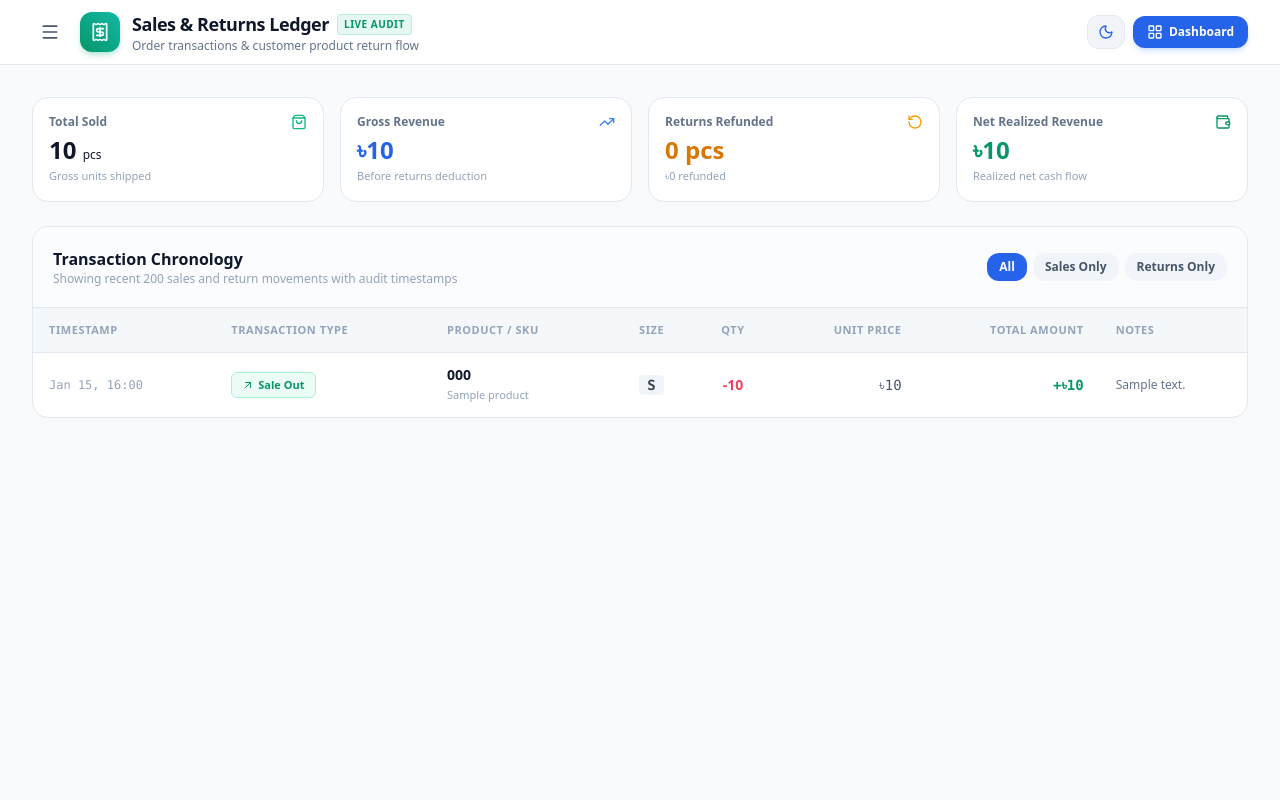
After one commit to Samiul1902/mowria_fashion_inventory, a Django app: page /sales-tracker/ in a window 1280 px wide. The commit adds this page. Run offline with Django 5.2, Linux system fonts and the light colour scheme; a user stored in the database is signed in; tables that the repository leaves empty hold one stand-in row (values such as "Sample post"); some libraries are stand-ins or nearby versions.

Commit message:
Declutter dashboard by moving Sales Tracker and Customer Returns ledger to dedicated page with global sidebar navigation

```diff
--- /dev/null
+++ b/inventory/templates/inventory/sales_tracker.html
@@ -0,0 +1,328 @@
+{% load static %}
+<!DOCTYPE html>
+<html lang="en" :class="{ 'dark': darkMode }">
+<head>
+    <meta charset="UTF-8">
+    <meta name="viewport" content="width=device-width, initial-scale=1.0, maximum-scale=1.0, user-scalable=no">
+    <title>Sales Tracker & Returns Ledger - Mowria Fashion (MFB)</title>
+    <!-- Tailwind CSS CDN -->
+    <script src="https://cdn.tailwindcss.com"></script>
+    <script>
+        tailwind.config = {
+            darkMode: 'class',
+            theme: {
+                extend: {
+                    colors: {
+                        brand: {
+                            50: '#eff6ff',
+                            100: '#dbeafe',
+                            200: '#bfdbfe',
+                            300: '#93c5fd',
+                            400: '#60a5fa',
+                            500: '#3b82f6',
+                            600: '#2563eb',
+                            700: '#1d4ed8',
+                            800: '#1e40af',
+                            900: '#1e3a8a',
+                            950: '#0f172a',
+                        }
+                    }
+                }
+            }
+        }
+    </script>
+    <!-- Lucide Icons CDN -->
+    <script src="https://unpkg.com/lucide@latest"></script>
+    <!-- Alpine.js CDN -->
+    <script defer src="https://unpkg.com/alpinejs@3.x.x/dist/cdn.min.js"></script>
+    <!-- External Stylesheet -->
+    <link rel="stylesheet" href="{% static 'css/main.css' %}">
+</head>
+<body class="bg-slate-50 text-slate-800 dark:bg-slate-950 dark:text-slate-100 min-h-screen font-sans antialiased selection:bg-blue-600 selection:text-white transition-colors duration-200"
+      x-data="{
+          darkMode: localStorage.getItem('mfb_theme') === 'dark',
+          showMobileSidebar: false,
+          toggleTheme() {
+              this.darkMode = !this.darkMode;
+              localStorage.setItem('mfb_theme', this.darkMode ? 'dark' : 'light');
+              if (this.darkMode) {
+                  document.documentElement.classList.add('dark');
+              } else {
+                  document.documentElement.classList.remove('dark');
+              }
+          },
+          init() {
+              if (this.darkMode) {
+                  document.documentElement.classList.add('dark');
+              }
+              this.$nextTick(() => {
+                  lucide.createIcons();
+              });
+          }
+      }">
+
+    <!-- Top Navigation Bar -->
+    <header class="sticky top-0 z-40 bg-white/90 dark:bg-slate-900/90 backdrop-blur-md border-b border-slate-200 dark:border-slate-800/80 shadow-xs">
+        <div class="max-w-7xl mx-auto px-3 sm:px-6 lg:px-8 h-16 flex items-center justify-between gap-2 sm:gap-4">
+
+            <div class="flex items-center space-x-2 sm:space-x-3">
+                <!-- Mobile Drawer Toggle -->
+                <button @click="showMobileSidebar = true" class="p-2 rounded-xl text-slate-600 dark:text-slate-300 hover:bg-slate-100 dark:hover:bg-slate-800 transition" title="Open Navigation Drawer">
+                    <i data-lucide="menu" class="w-5 h-5"></i>
+                </button>
+
+                <div class="w-9 h-9 sm:w-10 sm:h-10 rounded-xl bg-gradient-to-tr from-emerald-600 to-teal-500 flex items-center justify-center shadow-md shadow-emerald-500/25 shrink-0">
+                    <i data-lucide="receipt" class="w-5 h-5 text-white"></i>
+                </div>
+                <div>
+                    <div class="flex items-center gap-1.5 sm:gap-2">
+                        <h1 class="text-base sm:text-lg font-bold tracking-tight text-slate-900 dark:text-white">Sales & Returns Ledger</h1>
+                        <span class="text-[10px] uppercase font-bold tracking-wider px-1.5 py-0.5 rounded bg-emerald-500/10 text-emerald-600 dark:text-emerald-400 border border-emerald-500/20">Live Audit</span>
+                    </div>
+                    <p class="hidden sm:block text-xs text-slate-500 dark:text-slate-400">Order transactions & customer product return flow</p>
+                </div>
+            </div>
+
+            <!-- Header Action Controls -->
+            <div class="flex items-center space-x-2">
+                <!-- Theme Toggle -->
+                <button @click="toggleTheme()"
+                        class="p-2 sm:px-2.5 sm:py-2 rounded-xl bg-slate-100 dark:bg-slate-800 text-slate-600 dark:text-slate-300 hover:text-blue-600 dark:hover:text-blue-400 border border-slate-200 dark:border-slate-700/80 transition flex items-center justify-center gap-1.5 shadow-xs"
+                        :title="darkMode ? 'Switch to Light Mode' : 'Switch to Dark Mode'">
+                    <span x-show="darkMode" class="flex items-center">
+                        <i data-lucide="sun" class="w-4 h-4 text-amber-400"></i>
+                    </span>
+                    <span x-show="!darkMode" class="flex items-center">
+                        <i data-lucide="moon" class="w-4 h-4 text-blue-600"></i>
+                    </span>
+                </button>
+
+                <!-- Back to Catalog Dashboard -->
+                <a href="{% url 'dashboard' %}" class="px-3.5 py-2 rounded-xl bg-blue-600 hover:bg-blue-500 text-white text-xs font-bold shadow-md shadow-blue-500/20 transition flex items-center gap-1.5">
+                    <i data-lucide="layout-grid" class="w-4 h-4"></i>
+                    <span>Dashboard</span>
+                </a>
+            </div>
+        </div>
+    </header>
+
+    <main class="max-w-7xl mx-auto px-3 sm:px-6 lg:px-8 pt-5 pb-24 sm:py-8 space-y-6">
+
+        <!-- KPI Metrics Grid -->
+        <div class="grid grid-cols-2 sm:grid-cols-4 gap-3 sm:gap-4">
+            <!-- 1. Total Units Sold -->
+            <div class="bg-white dark:bg-slate-900 border border-slate-200 dark:border-slate-800 rounded-2xl p-4 shadow-xs">
+                <div class="flex items-center justify-between text-slate-500 dark:text-slate-400 mb-1">
+                    <span class="text-xs font-semibold">Total Sold</span>
+                    <i data-lucide="shopping-bag" class="w-4 h-4 text-emerald-500"></i>
+                </div>
+                <div class="text-xl sm:text-2xl font-bold text-slate-900 dark:text-white">{{ total_units_sold }} <span class="text-xs font-normal">pcs</span></div>
+                <div class="text-[11px] text-slate-400 mt-0.5">Gross units shipped</div>
+            </div>
+
+            <!-- 2. Gross Revenue -->
+            <div class="bg-white dark:bg-slate-900 border border-slate-200 dark:border-slate-800 rounded-2xl p-4 shadow-xs">
+                <div class="flex items-center justify-between text-slate-500 dark:text-slate-400 mb-1">
+                    <span class="text-xs font-semibold">Gross Revenue</span>
+                    <i data-lucide="trending-up" class="w-4 h-4 text-blue-500"></i>
+                </div>
+                <div class="text-xl sm:text-2xl font-bold text-blue-600 dark:text-blue-400">৳{{ total_sales_revenue|floatformat:0 }}</div>
+                <div class="text-[11px] text-slate-400 mt-0.5">Before returns deduction</div>
+            </div>
+
+            <!-- 3. Customer Returns -->
+            <div class="bg-white dark:bg-slate-900 border border-slate-200 dark:border-slate-800 rounded-2xl p-4 shadow-xs">
+                <div class="flex items-center justify-between text-slate-500 dark:text-slate-400 mb-1">
+                    <span class="text-xs font-semibold">Returns Refunded</span>
+                    <i data-lucide="rotate-ccw" class="w-4 h-4 text-amber-500"></i>
+                </div>
+                <div class="text-xl sm:text-2xl font-bold text-amber-600 dark:text-amber-400">{{ total_units_returned }} pcs</div>
+                <div class="text-[11px] text-slate-400 mt-0.5">৳{{ total_return_amount|floatformat:0 }} refunded</div>
+            </div>
+
+            <!-- 4. Net Revenue -->
+            <div class="bg-white dark:bg-slate-900 border border-slate-200 dark:border-slate-800 rounded-2xl p-4 shadow-xs">
+                <div class="flex items-center justify-between text-slate-500 dark:text-slate-400 mb-1">
+                    <span class="text-xs font-semibold">Net Realized Revenue</span>
+                    <i data-lucide="wallet" class="w-4 h-4 text-emerald-600"></i>
+                </div>
+                <div class="text-xl sm:text-2xl font-bold text-emerald-600 dark:text-emerald-400">৳{{ net_sales_revenue|floatformat:0 }}</div>
+                <div class="text-[11px] text-slate-400 mt-0.5">Realized net cash flow</div>
+            </div>
+        </div>
+
+        <!-- Filter & Ledger Table -->
+        <div class="bg-white dark:bg-slate-900 border border-slate-200 dark:border-slate-800 rounded-2xl overflow-hidden shadow-xs space-y-0">
+            <div class="p-4 sm:p-5 border-b border-slate-200 dark:border-slate-800 flex flex-col sm:flex-row items-start sm:items-center justify-between gap-3 bg-slate-50/50 dark:bg-slate-950/40">
+                <div>
+                    <h2 class="text-sm sm:text-base font-bold text-slate-900 dark:text-white">Transaction Chronology</h2>
+                    <p class="text-xs text-slate-400">Showing recent 200 sales and return movements with audit timestamps</p>
+                </div>
+
+                <!-- Filter Buttons -->
+                <div class="flex items-center space-x-1.5">
+                    <a href="{% url 'sales_tracker' %}" class="px-3 py-1.5 rounded-xl text-xs font-semibold {% if not filter_type %}bg-blue-600 text-white shadow-xs{% else %}bg-slate-100 dark:bg-slate-800 text-slate-600 dark:text-slate-300 hover:bg-slate-200{% endif %} transition">
+                        All
+                    </a>
+                    <a href="{% url 'sales_tracker' %}?type=SALE" class="px-3 py-1.5 rounded-xl text-xs font-semibold {% if filter_type == 'SALE' %}bg-emerald-600 text-white shadow-xs{% else %}bg-slate-100 dark:bg-slate-800 text-slate-600 dark:text-slate-300 hover:bg-slate-200{% endif %} transition">
+                        Sales Only
+                    </a>
+                    <a href="{% url 'sales_tracker' %}?type=RETURN" class="px-3 py-1.5 rounded-xl text-xs font-semibold {% if filter_type == 'RETURN' %}bg-amber-600 text-white shadow-xs{% else %}bg-slate-100 dark:bg-slate-800 text-slate-600 dark:text-slate-300 hover:bg-slate-200{% endif %} transition">
+                        Returns Only
+                    </a>
+                </div>
+            </div>
+
+            <div class="overflow-x-auto">
+                <table class="w-full text-left text-xs sm:text-sm text-slate-700 dark:text-slate-300">
+                    <thead class="bg-slate-100/70 dark:bg-slate-950/70 text-[11px] uppercase font-semibold text-slate-400 tracking-wider border-b border-slate-200 dark:border-slate-800">
+                        <tr>
+                            <th class="px-4 py-3 whitespace-nowrap">Timestamp</th>
+                            <th class="px-4 py-3 whitespace-nowrap">Transaction Type</th>
+                            <th class="px-4 py-3 whitespace-nowrap">Product / SKU</th>
+                            <th class="px-4 py-3 text-center whitespace-nowrap">Size</th>
+                            <th class="px-4 py-3 text-center whitespace-nowrap">Qty</th>
+                            <th class="px-4 py-3 text-right whitespace-nowrap">Unit Price</th>
+                            <th class="px-4 py-3 text-right whitespace-nowrap">Total Amount</th>
+                            <th class="px-4 py-3 whitespace-nowrap">Notes</th>
+                        </tr>
+                    </thead>
+                    <tbody class="divide-y divide-slate-100 dark:divide-slate-800/80 font-sans">
+                        {% for tx in transactions %}
+                        <tr class="hover:bg-slate-50 dark:hover:bg-slate-800/50 transition">
+                            <td class="px-4 py-3 whitespace-nowrap text-xs text-slate-400 font-mono">
+                                {{ tx.timestamp|date:"M d, H:i" }}
+                            </td>
+                            <td class="px-4 py-3 whitespace-nowrap">
+                                {% if tx.movement_type == 'SALE' %}
+                                    <span class="inline-flex items-center gap-1 px-2.5 py-0.5 rounded-md text-[11px] font-bold bg-emerald-50 text-emerald-600 dark:bg-emerald-950/50 dark:text-emerald-400 border border-emerald-200 dark:border-emerald-800">
+                                        <i data-lucide="arrow-up-right" class="w-3 h-3"></i> Sale Out
+                                    </span>
+                                {% elif tx.movement_type == 'RETURN' %}
+                                    <span class="inline-flex items-center gap-1 px-2.5 py-0.5 rounded-md text-[11px] font-bold bg-amber-50 text-amber-600 dark:bg-amber-950/50 dark:text-amber-400 border border-amber-200 dark:border-amber-800">
+                                        <i data-lucide="rotate-ccw" class="w-3 h-3"></i> Customer Return
+                                    </span>
+                                {% else %}
+                                    <span class="inline-flex items-center gap-1 px-2.5 py-0.5 rounded-md text-[11px] font-bold bg-blue-50 text-blue-600 dark:bg-blue-950/50 dark:text-blue-400 border border-blue-200 dark:border-blue-800">
+                                        {{ tx.get_movement_type_display }}
+                                    </span>
+                                {% endif %}
+                            </td>
+                            <td class="px-4 py-3 whitespace-nowrap">
+                                <div class="font-bold text-slate-900 dark:text-white">{{ tx.product.code }}</div>
+                                <div class="text-[11px] text-slate-400 truncate max-w-[150px]">{{ tx.product.name }}</div>
+                            </td>
+                            <td class="px-4 py-3 text-center whitespace-nowrap font-mono font-bold">
+                                <span class="px-2 py-0.5 rounded bg-slate-100 dark:bg-slate-800 text-slate-700 dark:text-slate-300">{{ tx.size }}</span>
+                            </td>
+                            <td class="px-4 py-3 text-center whitespace-nowrap font-bold">
+                                {% if tx.movement_type == 'SALE' %}
+                                    <span class="text-rose-500">-{{ tx.quantity }}</span>
+                                {% elif tx.movement_type == 'RETURN' %}
+                                    <span class="text-emerald-500">+{{ tx.quantity }}</span>
+                                {% else %}
+                                    <span>{{ tx.quantity }}</span>
+                                {% endif %}
+                            </td>
+                            <td class="px-4 py-3 text-right whitespace-nowrap font-mono text-slate-600 dark:text-slate-300">
+                                ৳{{ tx.unit_price|floatformat:0 }}
+                            </td>
+                            <td class="px-4 py-3 text-right whitespace-nowrap font-mono font-bold">
+                                {% if tx.movement_type == 'SALE' %}
+                                    <span class="text-emerald-600 dark:text-emerald-400">+৳{{ tx.total_amount|floatformat:0 }}</span>
+                                {% elif tx.movement_type == 'RETURN' %}
+                                    <span class="text-amber-600 dark:text-amber-400">-৳{{ tx.total_amount|floatformat:0 }}</span>
+                                {% else %}
+                                    <span>৳{{ tx.total_amount|floatformat:0 }}</span>
+                                {% endif %}
+                            </td>
+                            <td class="px-4 py-3 text-slate-500 dark:text-slate-400 text-xs truncate max-w-[200px]">
+                                {{ tx.notes|default:"-" }}
+                            </td>
+                        </tr>
+                        {% empty %}
+                        <tr>
+                            <td colspan="8" class="px-5 py-8 text-center text-xs text-slate-400">
+                                No transaction records found for this view.
+                            </td>
+                        </tr>
+                        {% endfor %}
+                    </tbody>
+                </table>
+            </div>
+        </div>
+
+    </main>
+
+    <!-- SLIDE-OUT SIDEBAR DRAWER -->
+    <div x-show="showMobileSidebar" x-cloak class="relative z-50">
+        <div x-show="showMobileSidebar"
+             x-transition:enter="transition-opacity ease-linear duration-300"
+             x-transition:enter-start="opacity-0"
+             x-transition:enter-end="opacity-100"
+             x-transition:leave="transition-opacity ease-linear duration-300"
+             x-transition:leave-start="opacity-100"
+             x-transition:leave-end="opacity-0"
+             @click="showMobileSidebar = false"
+             class="fixed inset-0 bg-slate-950/70 backdrop-blur-xs"></div>
+
+        <div class="fixed inset-y-0 left-0 flex max-w-xs w-full">
+            <div x-show="showMobileSidebar"
+                 x-transition:enter="transition ease-in-out duration-300 transform"
+                 x-transition:enter-start="-translate-x-full"
+                 x-transition:enter-end="translate-x-0"
+                 x-transition:leave="transition ease-in-out duration-300 transform"
+                 x-transition:leave-start="translate-x-0"
+                 x-transition:leave-end="-translate-x-full"
+                 class="relative flex-1 flex flex-col max-w-xs w-full bg-white dark:bg-slate-900 border-r border-slate-200 dark:border-slate-800 shadow-2xl p-5 space-y-6">
+
+                <div class="flex items-center justify-between pb-4 border-b border-slate-200 dark:border-slate-800">
+                    <div class="flex items-center space-x-2.5">
+                        <div class="w-9 h-9 rounded-xl bg-blue-600 flex items-center justify-center text-white shadow-md shadow-blue-500/25">
+                            <i data-lucide="shirt" class="w-5 h-5"></i>
+                        </div>
+                        <div>
+                            <div class="font-bold text-slate-900 dark:text-white leading-tight">Mowria Fashion</div>
+                            <div class="text-[10px] text-slate-400">Inventory Hub</div>
+                        </div>
+                    </div>
+                    <button @click="showMobileSidebar = false" class="text-slate-400 hover:text-slate-700 dark:hover:text-white p-1 rounded-lg">
+                        <i data-lucide="x" class="w-5 h-5"></i>
+                    </button>
+                </div>
+
+                <!-- Navigation Links -->
+                <nav class="space-y-1.5 flex-1">
+                    <a href="{% url 'dashboard' %}" class="flex items-center space-x-3 px-3.5 py-2.5 rounded-xl font-medium text-xs text-slate-700 dark:text-slate-300 hover:bg-slate-100 dark:hover:bg-slate-800 transition">
+                        <i data-lucide="layout-grid" class="w-4 h-4 text-blue-500"></i>
+                        <span>Dashboard (Products)</span>
+                    </a>
+
+                    <a href="{% url 'sales_tracker' %}" class="flex items-center space-x-3 px-3.5 py-2.5 rounded-xl font-semibold text-xs bg-emerald-50 dark:bg-emerald-900/40 text-emerald-600 dark:text-emerald-400 border border-emerald-200 dark:border-emerald-700/60">
+                        <i data-lucide="receipt" class="w-4 h-4"></i>
+                        <span>Sales Tracker & Returns</span>
+                    </a>
+
+                    <a href="{% url 'activity_log' %}" class="flex items-center space-x-3 px-3.5 py-2.5 rounded-xl font-medium text-xs text-slate-700 dark:text-slate-300 hover:bg-slate-100 dark:hover:bg-slate-800 transition">
+                        <i data-lucide="history" class="w-4 h-4 text-indigo-500"></i>
+                        <span>Activity & Audit Trail</span>
+                    </a>
+
+                    <a href="{% url 'export_inventory_csv' %}" class="flex items-center space-x-3 px-3.5 py-2.5 rounded-xl font-medium text-xs text-slate-700 dark:text-slate-300 hover:bg-slate-100 dark:hover:bg-slate-800 transition">
+                        <i data-lucide="file-spreadsheet" class="w-4 h-4 text-emerald-500"></i>
+                        <span>Export Inventory CSV</span>
+                    </a>
+                </nav>
+
+                <div class="pt-4 border-t border-slate-200 dark:border-slate-800">
+                    <a href="{% url 'logout_view' %}" class="flex items-center space-x-2.5 px-3.5 py-2.5 rounded-xl font-bold text-xs text-rose-600 dark:text-rose-400 hover:bg-rose-50 dark:hover:bg-rose-950/40 transition">
+                        <i data-lucide="log-out" class="w-4 h-4"></i>
+                        <span>Sign Out Session</span>
+                    </a>
+                </div>
+            </div>
+        </div>
+    </div>
+
+</body>
+</html>
--- a/inventory/urls.py
+++ b/inventory/urls.py
@@ -14,4 +14,5 @@ urlpatterns = [
     path('export/csv/', views.export_inventory_csv, name='export_inventory_csv'),
     path('profile/update/', views.update_profile, name='update_profile'),
     path('activity-log/', views.activity_log_view, name='activity_log'),
+    path('sales-tracker/', views.sales_tracker_view, name='sales_tracker'),
 ]
--- a/inventory/views.py
+++ b/inventory/views.py
@@ -610,3 +610,41 @@ def activity_log_view(request):
         'logs': logs,
         'user_perm': user_perm
     })
+
+
+def sales_tracker_view(request):
+    if not request.user.is_authenticated:
+        return redirect('login_view')
+
+    user_perm = get_user_role_context(request)
+    filter_type = request.GET.get('type', '').strip().upper()
+
+    movements_qs = StockMovement.objects.filter(
+        movement_type__in=['SALE', 'RETURN']
+    ).select_related('product')
+
+    if filter_type in ['SALE', 'RETURN']:
+        movements_qs = movements_qs.filter(movement_type=filter_type)
+
+    transactions = movements_qs.order_by('-timestamp')[:200]
+
+    # Analytics metrics for the tracker page
+    sales_qs = StockMovement.objects.filter(movement_type='SALE')
+    return_qs = StockMovement.objects.filter(movement_type='RETURN')
+
+    total_units_sold = sales_qs.aggregate(total=Sum('quantity'))['total'] or 0
+    total_sales_revenue = sales_qs.aggregate(total=Sum('total_amount'))['total'] or Decimal('0.00')
+    total_units_returned = return_qs.aggregate(total=Sum('quantity'))['total'] or 0
+    total_return_amount = return_qs.aggregate(total=Sum('total_amount'))['total'] or Decimal('0.00')
+    net_sales_revenue = total_sales_revenue - total_return_amount
+
+    return render(request, 'inventory/sales_tracker.html', {
+        'transactions': transactions,
+        'user_perm': user_perm,
+        'filter_type': filter_type,
+        'total_units_sold': total_units_sold,
+        'total_sales_revenue': total_sales_revenue,
+        'total_units_returned': total_units_returned,
+        'total_return_amount': total_return_amount,
+        'net_sales_revenue': net_sales_revenue,
+    })
```
Also changed, not shown: inventory/templates/inventory/dashboard.html (+31 -98 lines).
